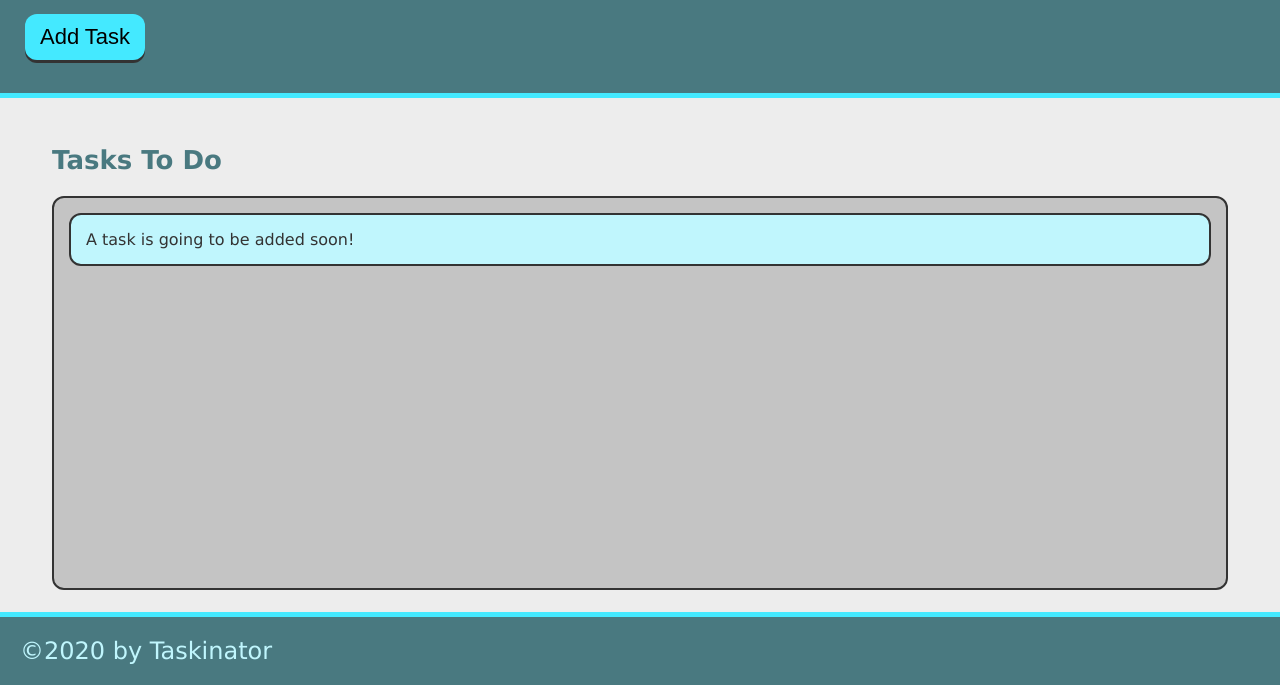
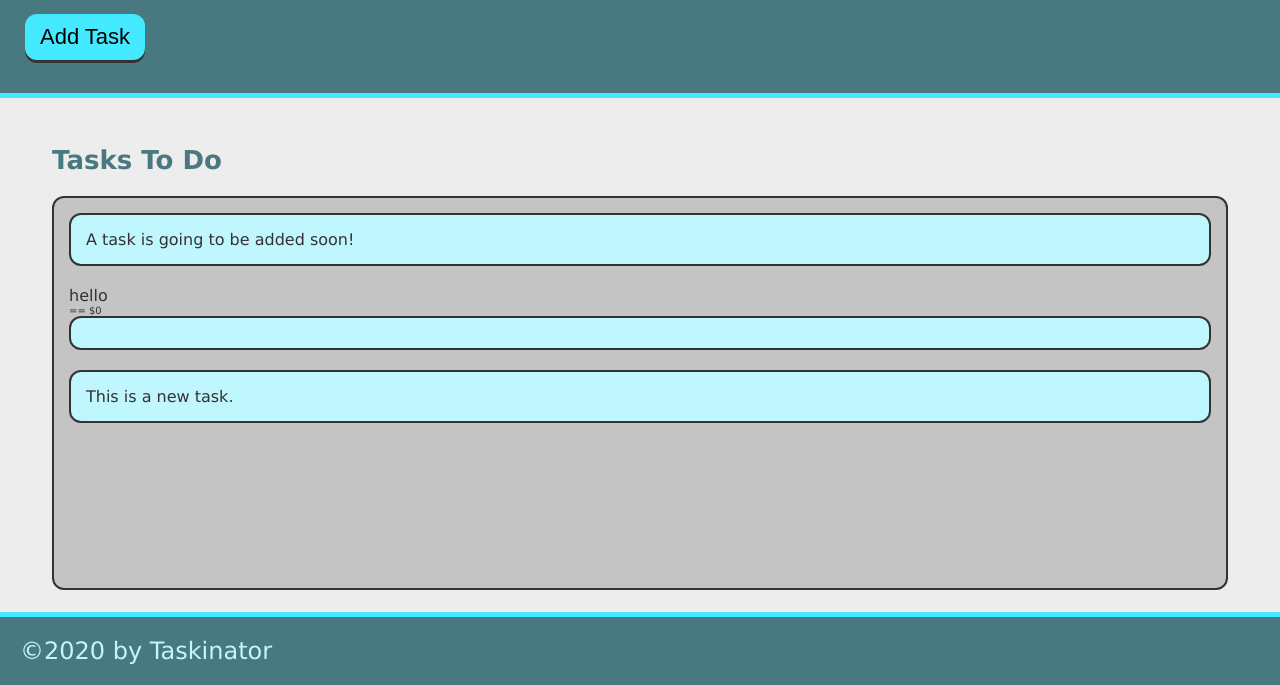
Before and after one commit to Paquito81/taskinator, a plain HTML site: page index.html in a window 1280 px wide. Both pictures are taken after a click on the button "Add Task". Shown: the part 115-800 px from the top of the page. Drawn offline with Linux system fonts and the light colour scheme.

Commit message:
add ability to add task

```diff
--- a/assets/js/script.js
+++ b/assets/js/script.js
@@ -0,0 +1,17 @@
+var buttonEl = document.querySelector("#save-task");
+var tasksToDoEl = document.querySelector("#tasks-to-do");
+
+buttonEl.addEventListener("click", function() {
+    var listItemEl = document.createElement("li");
+    listItemEl.className = "task-item";
+    tasksToDoEl.appendChild(listItemEl);
+});
+
+var createTaskHandler =function() {
+    var listItemEl = document.createElement("li");
+    listItemEl.className = "task-item";
+    listItemEl.textContent = "This is a new task.";
+    tasksToDoEl.appendChild(listItemEl);
+};
+
+buttonEl.addEventListener("click", createTaskHandler);
--- a/index.html
+++ b/index.html
@@ -11,24 +11,22 @@
    <header>
        <h1 class="page-title">Taskinator</h1>
        <p>Click the button below to add a new task!</p>
-       <button class="btn">Add Task</button>
+       <button class="btn" id="save-task">Add Task</button>
 
    </header>
-   <main class="page-content">
+            <main class="page-content" id="page-content">
                 <section class="task-list-wrapper">
                 <h2 class="list-title">Tasks To Do</h2>
-      <ul class="task-list">
+                    <ul class="task-list" id="tasks-to-do">
                         <li class="task-item">A task is going to be added soon!</li>
+                        <li>hello</li> == $0
                     </ul>
                 </section>
             </main>
-
-
-    <script src="assets/js/script.js"></script>
-
-
-</body>
             <footer>
               &copy;2020 by Taskinator
             </footer>
+        <script src="assets/js/script.js"></script>
+
+    </body>
 </html>
```
Lines whose indentation alone changed are shown as unchanged.
